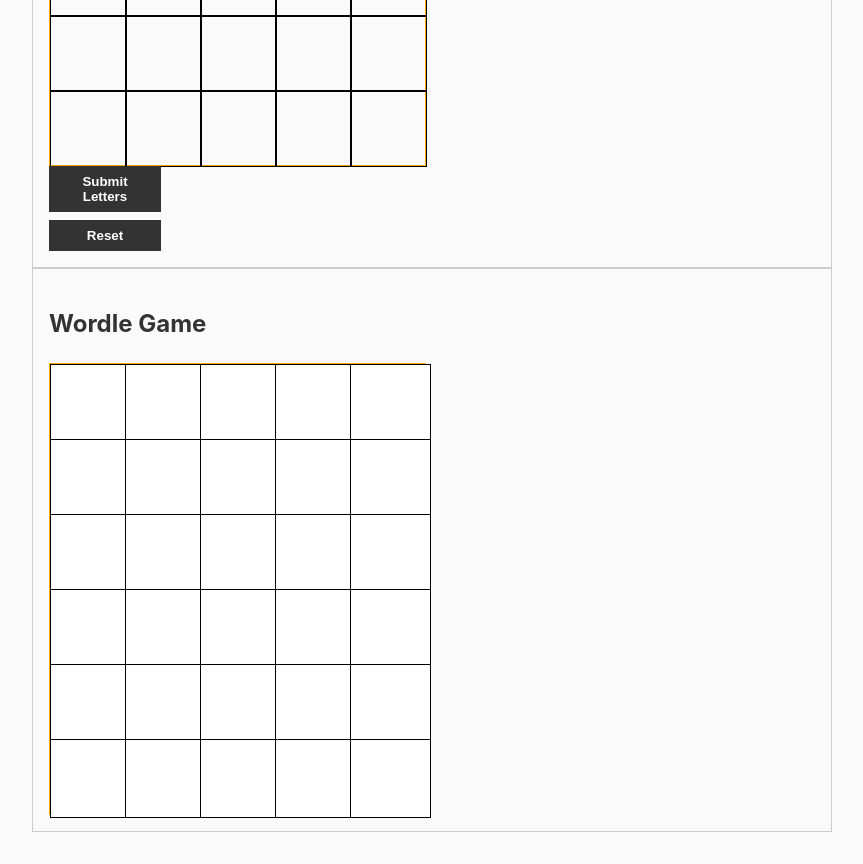
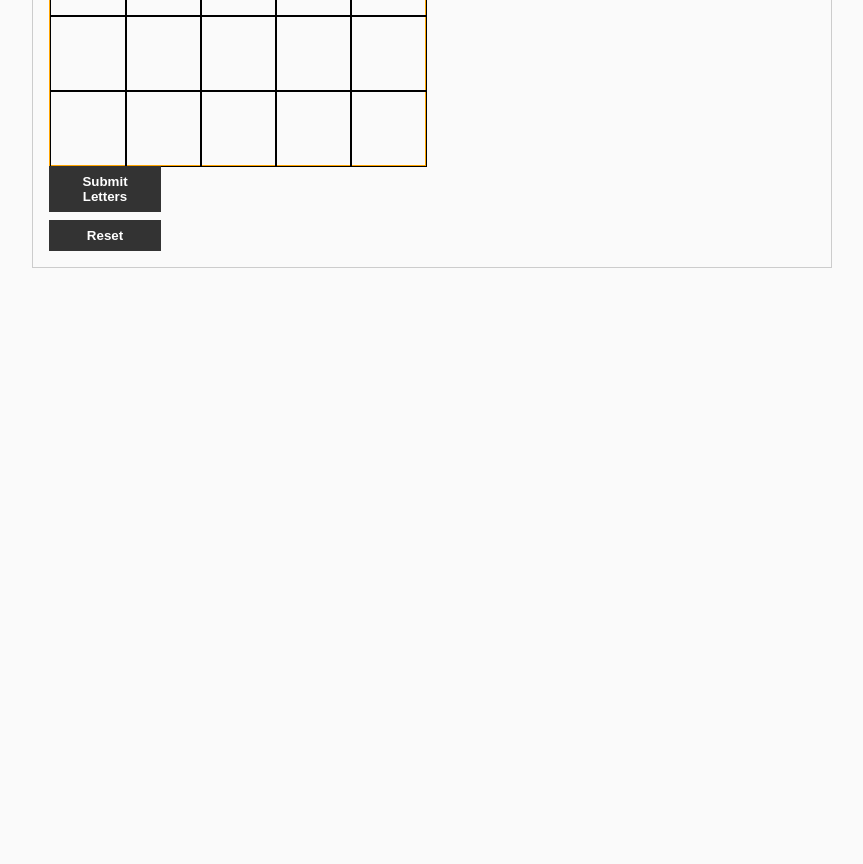
Before and after one commit to PatUniGH/WordleSolver, a website built with Vite: page src/index.html in a window 1280 px wide. Shown: the part 686-1550 px from the top of the page, without its empty margins (208-1071 px from the left). After the commit the page ends 986 px from the top, so only its background shows below. Built offline with nearby package versions, Linux system fonts and the light colour scheme; files whose address does not match are found by name.

Commit message:
Remove Wordle-Game field from index.html

```diff
--- a/src/index.html
+++ b/src/index.html
@@ -72,45 +72,6 @@
           <button class = "wordle-button js-reset-button-solver">Reset</button>
         </div>
     </section>
-    <section class="wordle-container">
-      <h2 class="wordle-title">Wordle Game</h2>
-      <div class = "wordle-grid">
-        <input class="letter-box js-letter-box-game" type="text" readonly></input>
-        <input class="letter-box js-letter-box-game" type="text" readonly></input>
-        <input class="letter-box js-letter-box-game" type="text" readonly></input>
-        <input class="letter-box js-letter-box-game" type="text" readonly></input>
-        <input class="letter-box js-letter-box-game" type="text" readonly></input>
-
-        <input class="letter-box js-letter-box-game" type="text" readonly></input>
-        <input class="letter-box js-letter-box-game" type="text" readonly></input>
-        <input class="letter-box js-letter-box-game" type="text" readonly></input>
-        <input class="letter-box js-letter-box-game" type="text" readonly></input>
-        <input class="letter-box js-letter-box-game" type="text" readonly></input>
-
-        <input class="letter-box js-letter-box-game" type="text" readonly></input>
-        <input class="letter-box js-letter-box-game" type="text" readonly></input>
-        <input class="letter-box js-letter-box-game" type="text" readonly></input>
-        <input class="letter-box js-letter-box-game" type="text" readonly></input>
-        <input class="letter-box js-letter-box-game" type="text" readonly></input>
-
-        <input class="letter-box js-letter-box-game" type="text" readonly></input>
-        <input class="letter-box js-letter-box-game" type="text" readonly></input>
-        <input class="letter-box js-letter-box-game" type="text" readonly></input>
-        <input class="letter-box js-letter-box-game" type="text" readonly></input>
-        <input class="letter-box js-letter-box-game" type="text" readonly></input>
-
-        <input class="letter-box js-letter-box-game" type="text" readonly></input>
-        <input class="letter-box js-letter-box-game" type="text" readonly></input>
-        <input class="letter-box js-letter-box-game" type="text" readonly></input>
-        <input class="letter-box js-letter-box-game" type="text" readonly></input>
-        <input class="letter-box js-letter-box-game" type="text" readonly></input>
-
-        <input class="letter-box js-letter-box-game" type="text" readonly></input>
-        <input class="letter-box js-letter-box-game" type="text" readonly></input>
-        <input class="letter-box js-letter-box-game" type="text" readonly></input>
-        <input class="letter-box js-letter-box-game" type="text" readonly></input>
-        <input class="letter-box js-letter-box-game" type="text" readonly></input>
     <script type="module" src="./app.ts"></script>
-    <script type="module" src="./wordleApp.ts"></script>
   </body>
 </html>
```
